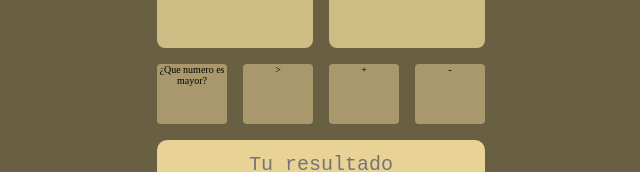
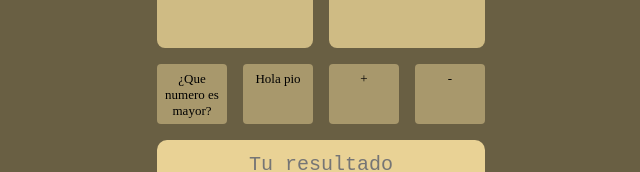
Before and after one commit to M1cifuz/compareNumbers, a plain HTML site: page index.html in a window 1280 px wide. Shown: the part 136-308 px from the top of the page, without its empty margins (319-959 px from the left). Drawn offline with Linux system fonts and the light colour scheme.

Commit message:
saludando a pio

```diff
--- a/index.html
+++ b/index.html
@@ -23,7 +23,7 @@
         </div>
         <!-- <button type="button"></button> -->
         <div class="menor">
-            <p>></p>
+            <p>Hola pio</p>
         </div>
         <div class="sumar">
             <p>+</p>
--- a/index_script.js
+++ b/index_script.js
@@ -6,11 +6,10 @@ function mayor() {
     var segundoNum = document.querySelector("#numero2").value;
     var segundoNum = parseInt(segundoNum);
 
-
-
     if (primerNum > segundoNum) {
         document.querySelector("#resultado").innerHTML = "El mayor de los dos numeros es el: " + primerNum;
     } else {
         document.querySelector("#resultado").innerHTML = "El mayor de los dos numeros es el: " + segundoNum;
     }
 }
+// Si los numeros son menores de cero, o si el usuario ingresa un simbolo o letra, vuelva a pedir un valor tipo numero
--- a/index_style.css
+++ b/index_style.css
@@ -64,6 +64,12 @@ input[type="number"]::-webkit-inner-spin-button{
     margin: 0 0.8rem;
     text-align: center;
 }
+
+p{
+    margin: 0.7rem 0;
+    font-size: small;
+}
+
 .mayor:hover {   /* usando pseudoclases */
     background-color: var(--color2);
 }
```
